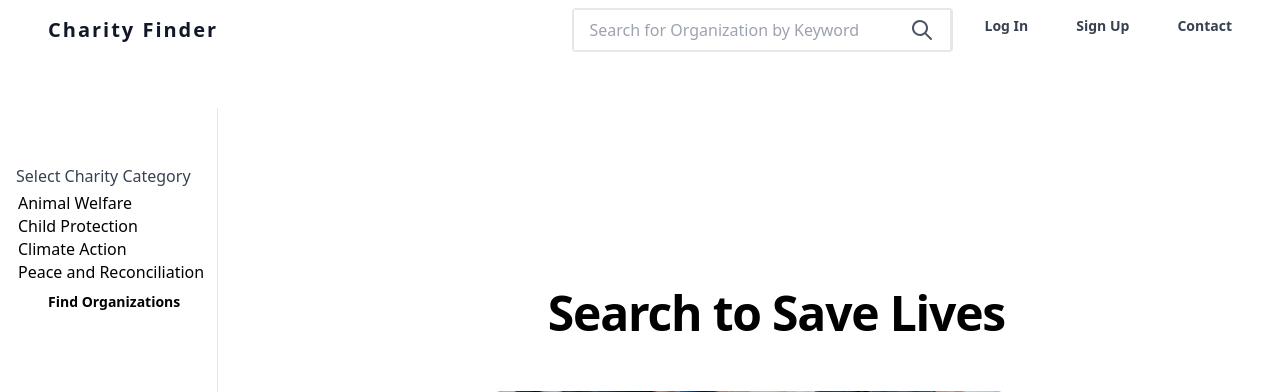
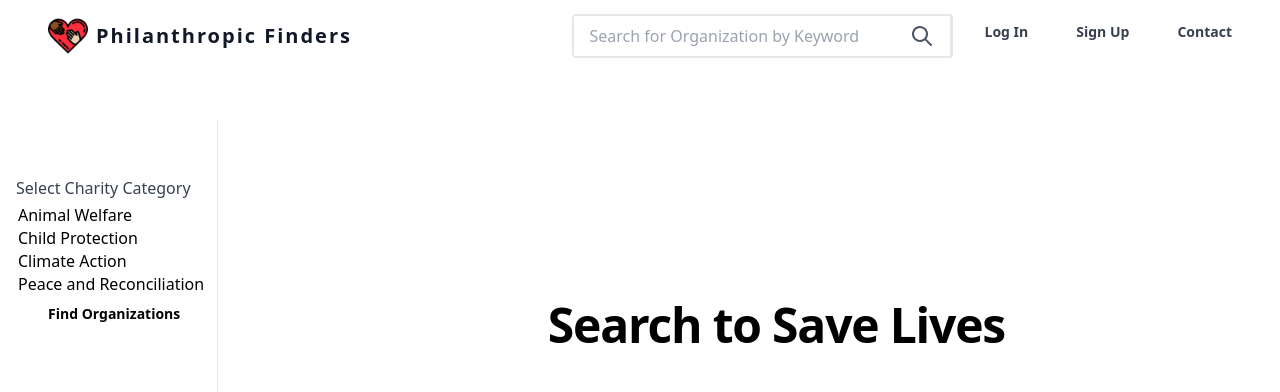
Before and after one commit to vnoelifant/charity-finder, a Django app: page / in a window 1280 px wide. Shown: the top 392 px of the page. Run offline with Django 4.2, Linux system fonts and the light colour scheme; data comes from the database, SQL or seed files in the repository; some libraries are stand-ins or nearby versions; some web fonts are replaced.

Commit message:
added logo

```diff
--- a/templates/base.html
+++ b/templates/base.html
@@ -16,7 +16,10 @@
 <div class="w-full text-gray-700 bg-white dark-mode:text-gray-200 dark-mode:bg-gray-800">
   <div x-data="{ open: false }" class="flex flex-col max-w-screen-xl px-4 mx-auto md:items-center md:justify-between md:flex-row md:px-6 lg:px-8">
     <div class="p-4 flex flex-row items-center justify-between">
-      <a href="#" class="text-xl font-lusistana font-semibold tracking-widest text-gray-900 rounded-lg dark-mode:text-white focus:outline-none focus:shadow-outline">Charity Finder</a>
+      <div class="h-10 w-10 self-center mr-2">
+        <img class="h-10 w-10 self-center" src="{% static 'img/icon.png' %}" />
+      </div>
+      <a href="#" class="text-xl font-lusistana font-semibold tracking-widest text-gray-900 rounded-lg dark-mode:text-white focus:outline-none focus:shadow-outline">Philanthropic Finders</a>
       <button class="md:hidden rounded-lg focus:outline-none focus:shadow-outline" @click="open = !open">
         <svg fill="currentColor" viewBox="0 0 20 20" class="w-6 h-6">
           <path x-show="!open" fill-rule="evenodd" d="M3 5a1 1 0 011-1h12a1 1 0 110 2H4a1 1 0 01-1-1zM3 10a1 1 0 011-1h12a1 1 0 110 2H4a1 1 0 01-1-1zM9 15a1 1 0 011-1h6a1 1 0 110 2h-6a1 1 0 01-1-1z" clip-rule="evenodd"></path>
```
Also changed, not shown: static/img/hands.jpg (added), static/img/icon.png (added), 1 other file.
